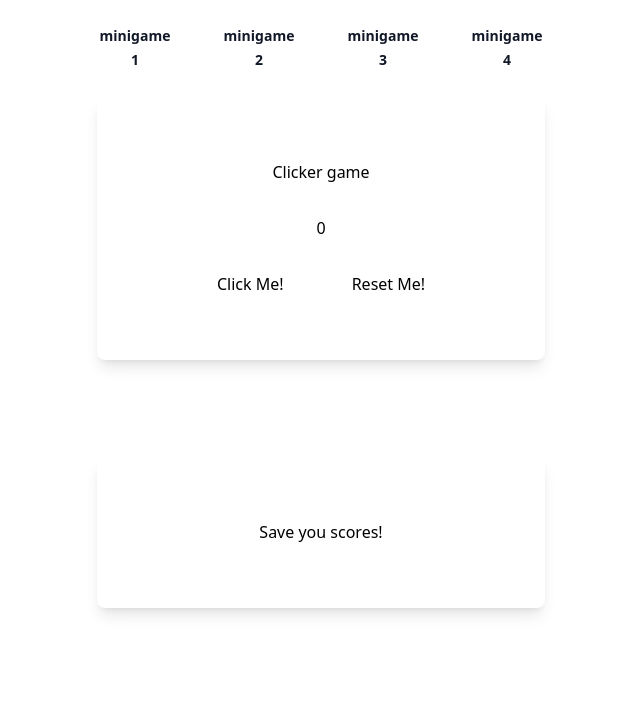
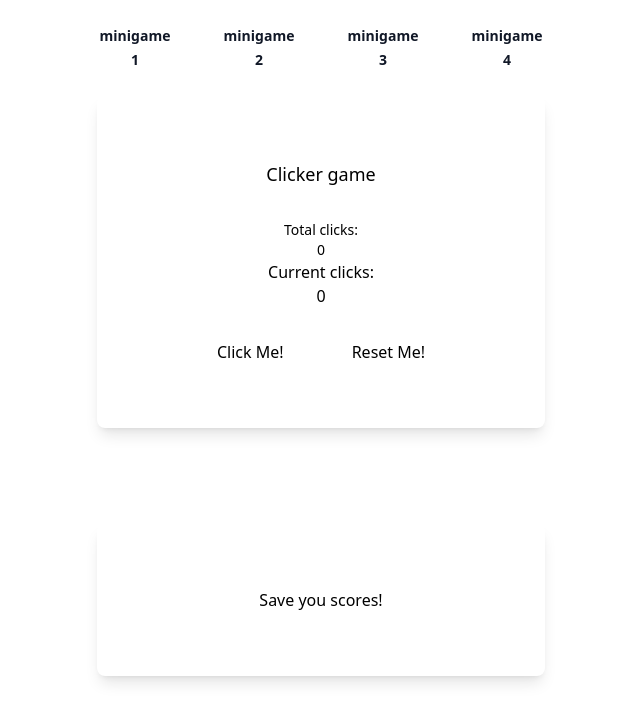
Before and after one commit to HaydnRoberts/comp1004-project, a website: page public/index.html in a window 1280 px wide. Both pictures are taken after a click on the button "minigame 2". Shown: the whole page, without its empty margins (319-959 px from the left). Drawn offline with Linux system fonts and the light colour scheme.

Commit message:
fixed clicker game

```diff
--- a/public/clickerminigame.js
+++ b/public/clickerminigame.js
@@ -1,19 +1,31 @@
 // gather the elements
 const clickerOutput = document.querySelector('#clicker-output');
+const totalClickerOutput = document.querySelector('#total-clicker-output');
 
 // set variable
 var clicks = 0;
+var total_clicks = 0;
 
 // the functions
 function clicked(){
     clicks += 1;
+    total_clicks +=1;
     clickerOutput.innerHTML = clicks;
+    totalClickerOutput.innerHTML = total_clicks;
 }
 
 function reset(){
     clicks = 0;
+    total_clicks = 0;
     clickerOutput.innerHTML = clicks;
+    totalClickerOutput.innerHTML = total_clicks;
 }
 
 // initial output
 clickerOutput.innerHTML = clicks;
+totalClickerOutput.innerHTML = total_clicks;
+
+
+// shop section
+var autoClicks = 0;
+var bonusClicks = 0;
--- a/public/index.html
+++ b/public/index.html
@@ -52,9 +52,12 @@
     </div>
 
     <div id="game-2-block" class="hidden">
-      <p class="p-8">Clicker game</p>
+      <p class="p-8 text-lg">Clicker game</p>
 
-      <p id="clicker-output"></p>
+      <p class="text-sm">Total clicks:</p>
+      <p class="text-sm" id="total-clicker-output"></p>
+      <p class="text-base">Current clicks:</p>
+      <p class="text-base" id="clicker-output"></p>
       <button class="p-8" type="button" onclick="clicked()">Click Me!</button>
 
       <button class="p-8" type="button" onclick="reset()">Reset Me!</button>
```
Also changed, not shown: public/output.css.
